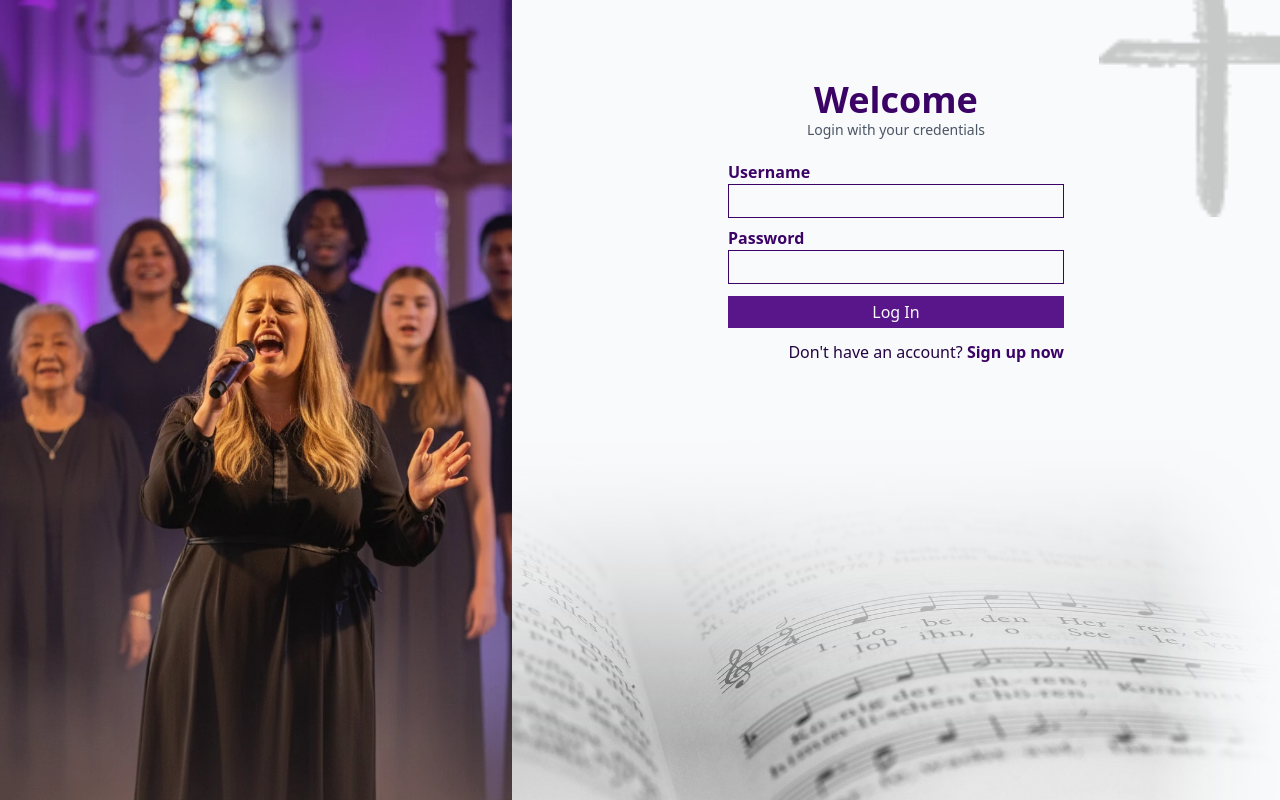
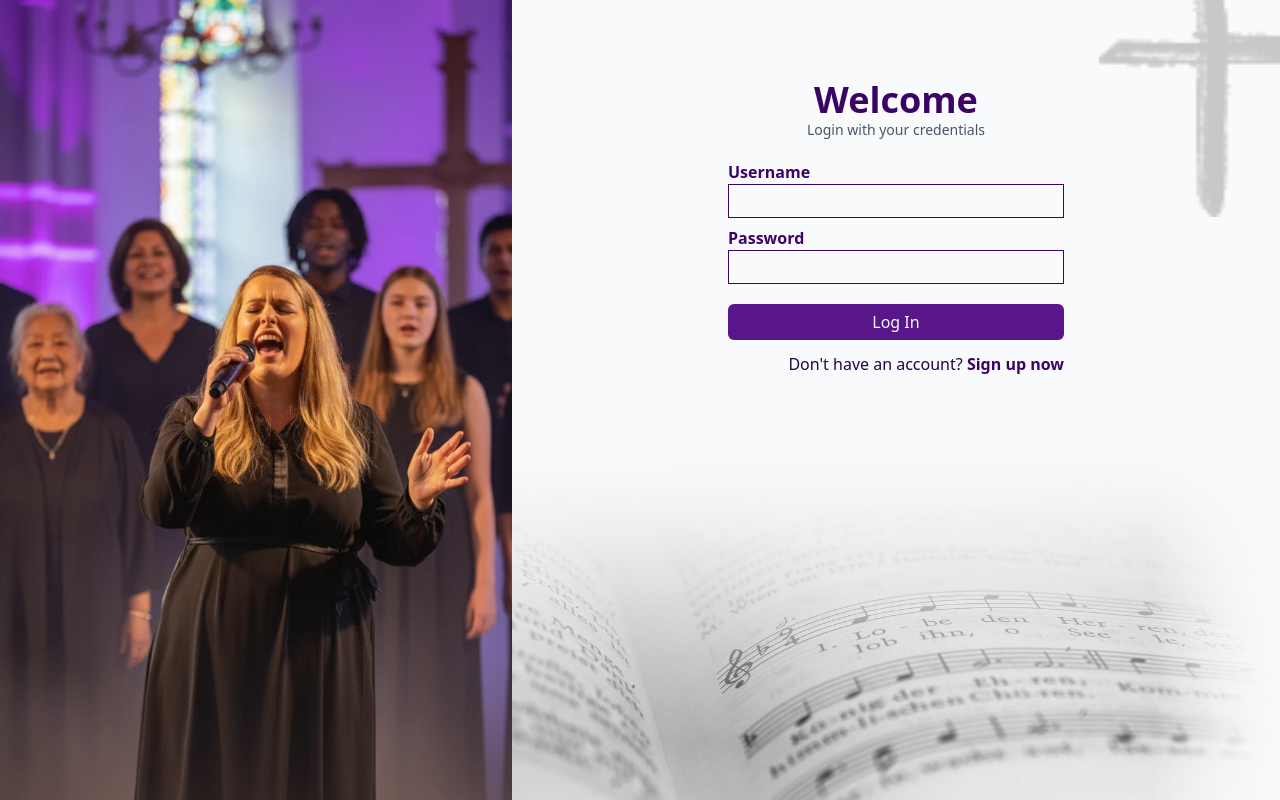
Before and after one commit to lowrycode/song-planner-dashboard, a React (Vite) app: page /login in a window 1280 px wide. Built offline with nearby package versions, Linux system fonts and the light colour scheme.

Commit message:
Style submit button
- Add more space above
- Add hover effect

```diff
--- a/src/components/LoginForm.tsx
+++ b/src/components/LoginForm.tsx
@@ -89,7 +89,7 @@ function LoginForm() {
         />
         <button
           type="submit"
-          className="bg-purple-900 mt-3 px-3 py-1 text-gray-50"
+          className="bg-purple-900 mt-5 px-3 py-1.5 text-gray-50 rounded-md hover:bg-purple-700 hover:cursor-pointer"
         >
           Log In
         </button>
```
